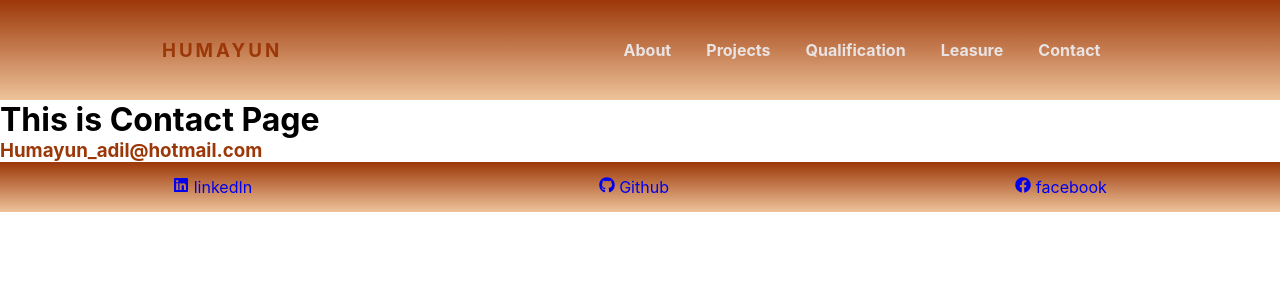
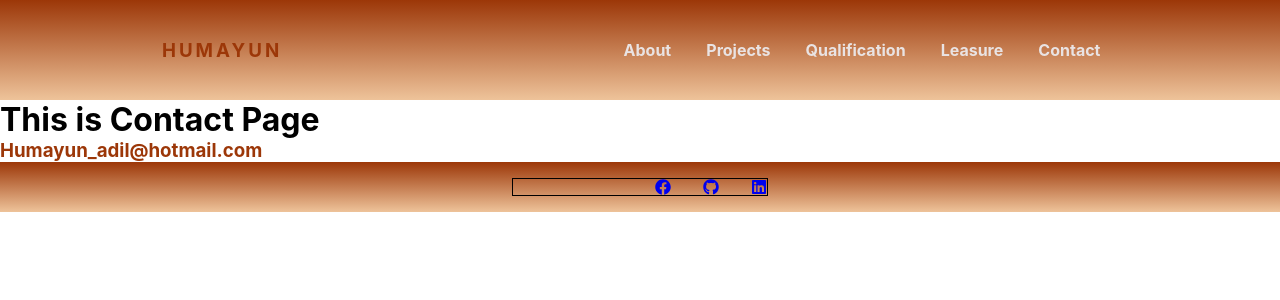
Before and after one commit to humayunadilshahzad/humayunadilshahzad.github.io, a React (Create React App) app: page /contact in a window 1280 px wide. Shown: the top 300 px of the page. Built offline with nearby package versions, Linux system fonts and the light colour scheme.

Commit message:
media links css

```diff
--- a/src/components/footer/footer.css
+++ b/src/components/footer/footer.css
@@ -10,4 +10,12 @@
 
 .linkstyle{
     text-decoration: none;
+    float: right;
+    margin-left: 2em;
+    display: flex;
 }
+.socialmedialinks{
+    width:20%;
+
+    border:1px solid black;
+}
--- a/src/components/footer/footer.js
+++ b/src/components/footer/footer.js
@@ -5,10 +5,11 @@ import './footer.css'
 function Footer(){
     return(
         <div className='foot'>
-            <a className='linkstyle'  href='https://www.linkedin.com/in/humayun-adil-21771071/' target="blank" ><FaLinkedin/> linkedIn</a>
-            <a className='linkstyle' href='https://github.com/humayunadilshahzad' target="blank"><FaGithub/> Github</a>
-            <a className='linkstyle' href='https://www.facebook.com/humayun.adil' target="blank"><FaFacebook/> facebook</a>
-
+            <div className='socialmedialinks'>
+            <a className='linkstyle'  href='https://www.linkedin.com/in/humayun-adil-21771071/' target="blank" >< FaLinkedin/> </a>
+            <a className='linkstyle' href='https://github.com/humayunadilshahzad' target="blank"><FaGithub/> </a>
+            <a className='linkstyle' href='https://www.facebook.com/humayun.adil' target="blank"><FaFacebook/> </a>
+            </div>
         </div>
     )
 }
```
